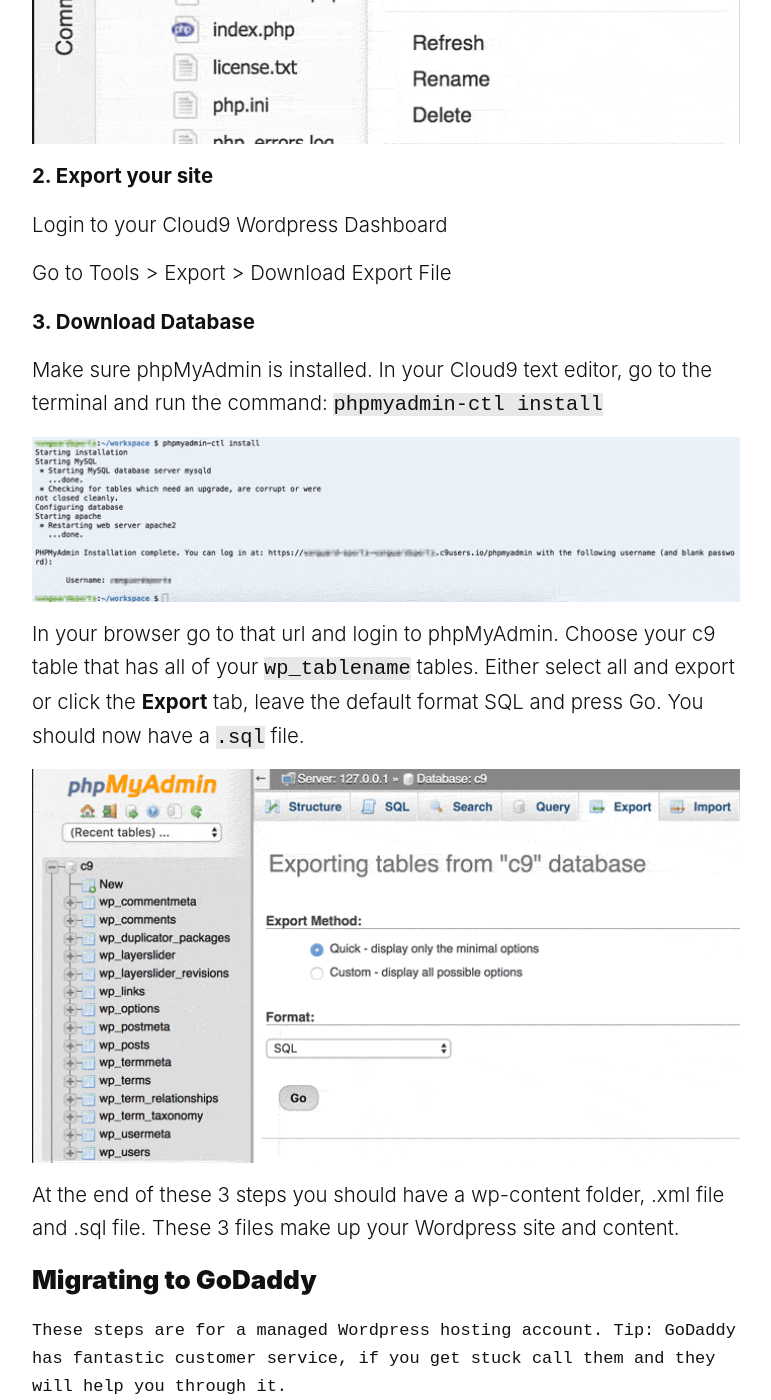
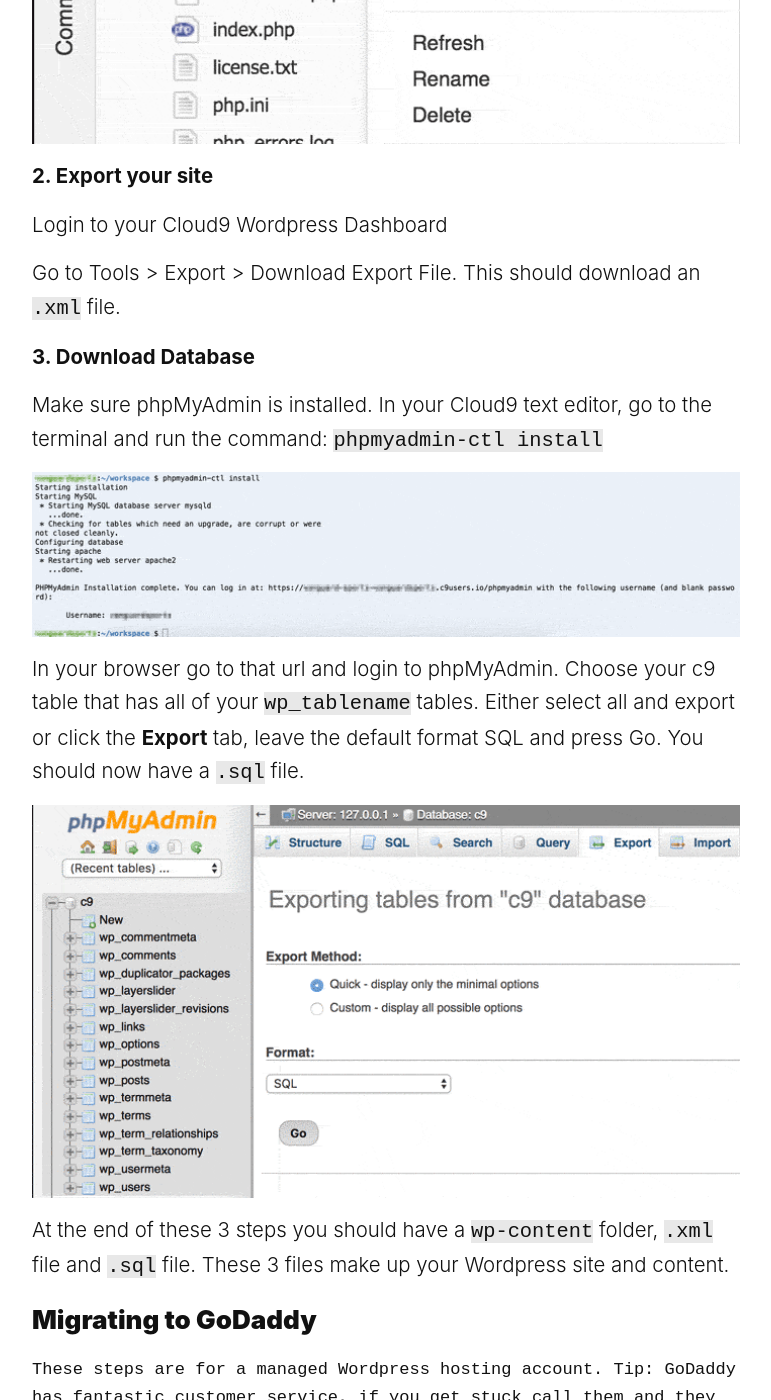
Before and after one commit to jwmunn/jwmunn.github.io, a Jekyll site: the page built from _posts/2017-10-23-cloud9-to-godaddy-wp-migration.md, in a window 1280 px wide and 1400 px high, scrolled down 982 px. Shown: the whole window, without its empty margins (254-1025 px from the left). Built offline with Jekyll 4.4.1, drawn with Linux system fonts in a browser that asks for light colours.

Commit message:
Text edits to blog post.

```diff
--- a/_posts/2017-10-23-cloud9-to-godaddy-wp-migration.md
+++ b/_posts/2017-10-23-cloud9-to-godaddy-wp-migration.md
@@ -21,7 +21,7 @@
 
 Login to your Cloud9 Wordpress Dashboard
 
-Go to Tools > Export > Download Export File
+Go to Tools > Export > Download Export File. This should download an `.xml` file.
 
 **3. Download Database**
 
@@ -35,7 +35,7 @@
 ![Export .sql file](/images/wp-migration/sql-export.gif)
 
 
-At the end of these 3 steps you should have a wp-content folder, .xml file and .sql file. These 3 files make up your Wordpress site and content.
+At the end of these 3 steps you should have a `wp-content` folder, `.xml` file and `.sql` file. These 3 files make up your Wordpress site and content.
 
 ### Migrating to GoDaddy
 
```
